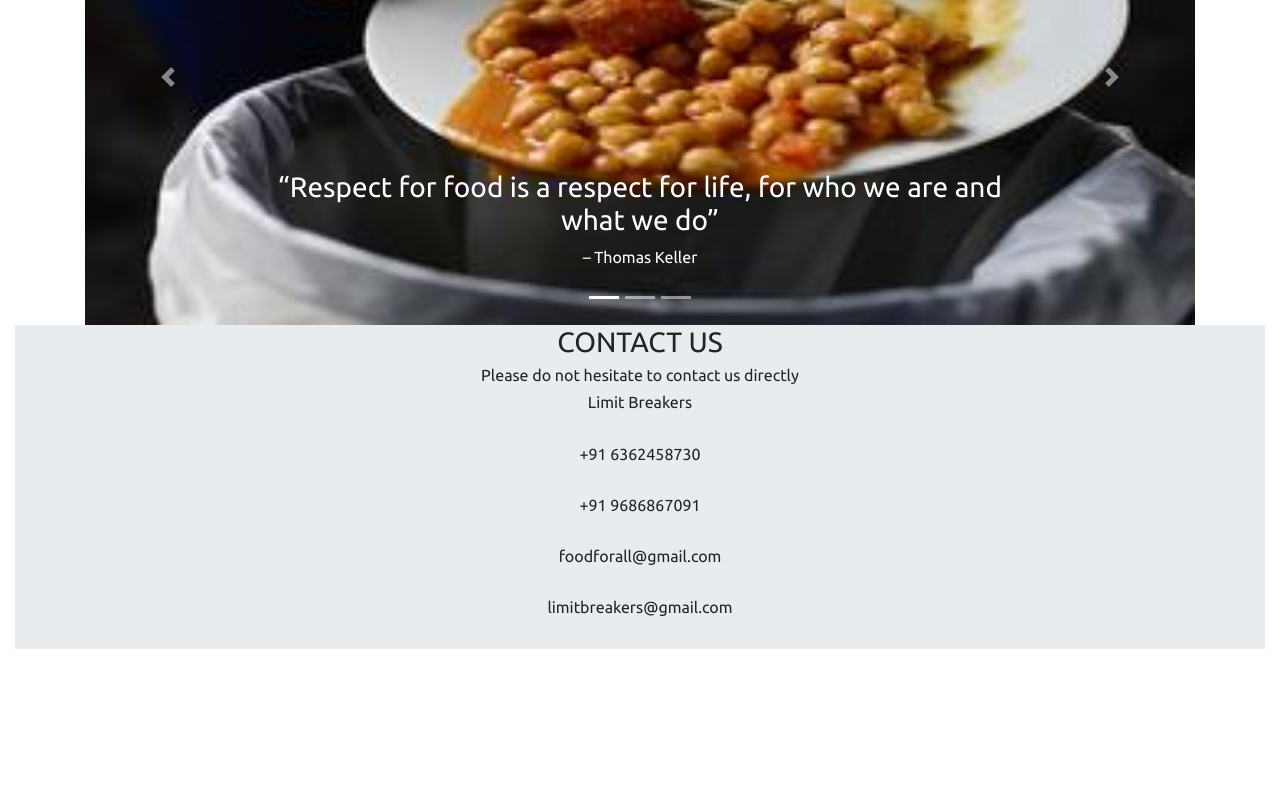
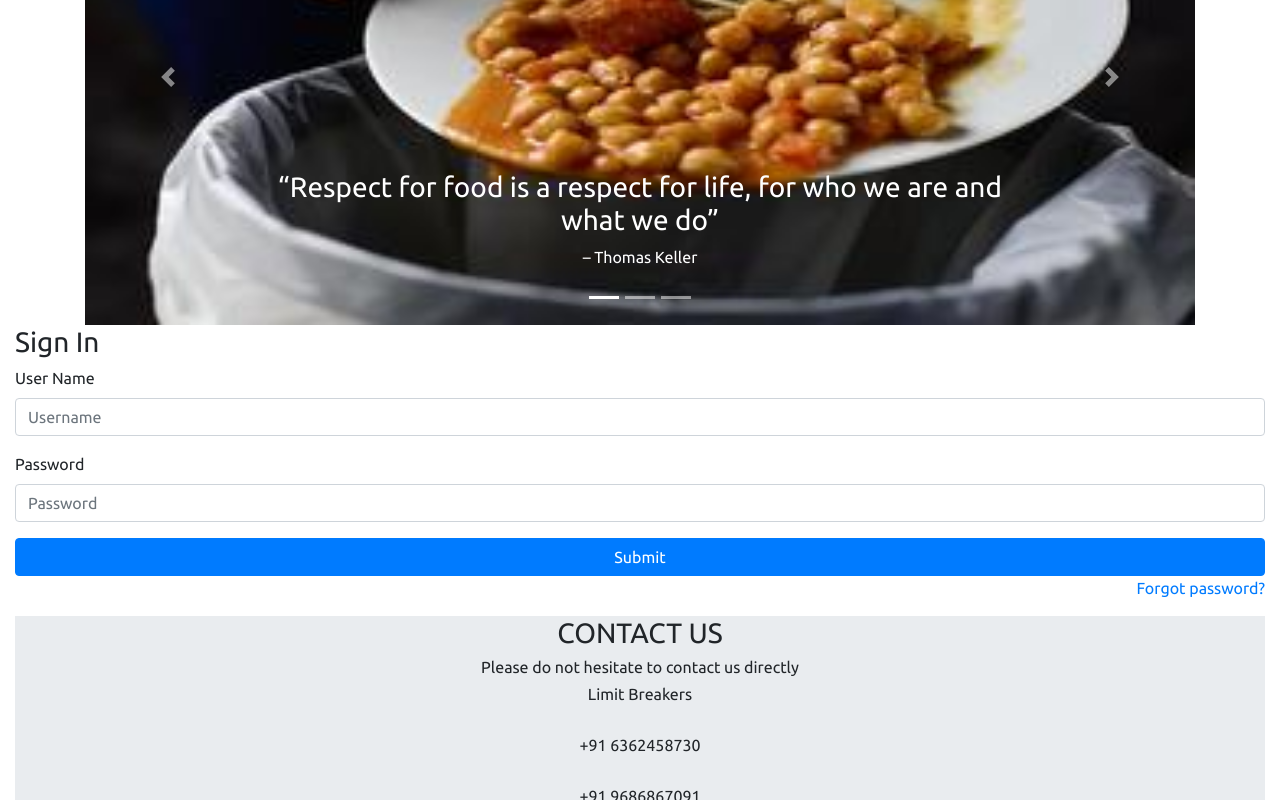
Before and after one commit to Shreesha5102/Waste-Food-Management, a React (Create React App) app in the folder frontend/: page /admin in a window 1280 px wide. Shown: the part 477-1277 px from the top of the page. Before the commit the page ends 1126 px from the top, so only its background shows below. Built offline with nearby package versions, Linux system fonts and the light colour scheme.

Commit message:
admin login

```diff
--- a/frontend/src/App.js
+++ b/frontend/src/App.js
@@ -27,6 +27,7 @@ function App() {
           <Route path="/" exact component= { Content } />
           <Route path="/donate" exact component= { Donate } />
           <Route path="/recieve" exact component= { Reciever } />
+          <Route path="/admin" exact component= { Login } />
 
         </Switch>
         <Contact />
--- a/frontend/src/components/Login.jsx
+++ b/frontend/src/components/Login.jsx
@@ -1,72 +1,61 @@
 import React, { Component } from "react";
 
 export default class Login extends Component {
-    render() {
-        const validate = () => {
-            var un = document.login.username.value;
-	var pw = document.login.password.value;
+	constructor(props) {
+		super(props);
+		this.state = {
+			un: "",
+			pw: ""
+		}
+	}
+
+	handlechange = (event) => {
+        let name = event.target.name;
+        let value = event.target.value;
+        this.setState({
+            [name] : value
+        });
+	}
+	validate = (event) => {
+		event.preventDefault();
 		var valid = false;
 		var usernameArray = ["Swaroop", "Shreesha"];
 		var passwordArray = ["12345", "54321"];
-	for (var i = 0; i < usernameArray.length; i++)
- {
-
-	if ((un == usernameArray[i]) && (pw == passwordArray[i]))
-	{
+		var count = 0;
+		for (var i = 0; i < usernameArray.length; i++){
+			if ((this.state.un === usernameArray[i]) && (this.state.pw === passwordArray[i])){
 				valid = true;
 				break;
 			}
 		}
-	if (valid)
-	{
+		if (valid){
 			alert("Login was successful");
-		window.location = "www.google.ie";
-		return false;
-	}
-	var again = " tries";
-	if (count ==1)
-	{
-		again = " try"
-	}
-	if (count >= 1)
-	{
-		alert("Wrong password or username")
-		count--;
-	}
-	else
-	{
-		alert("Incorrect password or username you are now blocked");
-		document.login.username.value = "You are now Blocked";
-		document.login.password.value = "Fool you can't see this";
-		document.login.username.disabled = true;
-		document.login.password.disabled = true;
-		return false;
+			window.location = "http://localhost:3000";
+		}else{
+			alert("Login was unsuccessful");
+			window.location = "http://localhost:3000/admin";
 		}
 	}
+
+    render() {
+
         return (
-            <form>
+            <form onSubmit = { event => this.validate(event)}>
                 <h3>Sign In</h3>
 
                 <div className="form-group">
-                    <label>Email address</label>
-                    <input type="email" className="form-control" placeholder="Enter email" />
+                    <label>User Name</label>
+                    <input name="un" type="text" className="form-control" placeholder="Username" onChange={event => this.handlechange(event)} required/>
                 </div>
 
                 <div className="form-group">
                     <label>Password</label>
-                    <input type="password" className="form-control" placeholder="Enter password" />
+                    <input name="pw" type="password" className="form-control" placeholder="Password" onChange={event => this.handlechange(event)} required />
                 </div>
 
-                <div className="form-group">
-                    <div className="custom-control custom-checkbox">
-                        <input type="checkbox" className="custom-control-input" id="customCheck1" />
-                        <label className="custom-control-label" htmlFor="customCheck1">Remember me</label>
-                    </div>
-                </div>
-
-                <button type="submit" className="btn btn-primary btn-block" onClick={validate}>Submit </button>
+                <button type="submit" className="btn btn-primary btn-block">Submit </button>
                 <p className="forgot-password text-right">
-                    Forgot <a href="#">password?</a>
+					<a href="#">Forgot password?</a>
                 </p>
             </form>
         );
--- a/frontend/src/components/Reciever.jsx
+++ b/frontend/src/components/Reciever.jsx
@@ -79,13 +79,13 @@ class Reciever extends Component {
                         <Col md="3">
                             <Form.Group controlId="formBasicname">
                                 <Form.Label>Name</Form.Label>
-                                <Form.Control type="text" placeholder="Name" />
+                                <Form.Control type="text" placeholder="Name" onChange={event => this.handlechange(event)} required/>
                             </Form.Group>
                         </Col>
                         <Col md="3">
                             <Form.Group controlId="formBasicnumber">
                                 <Form.Label>Phone Number</Form.Label>
-                                <Form.Control type="text" placeholder="Phone Number" pattern="^[6-9][0-9]{9}$" />
+                                <Form.Control type="text" placeholder="Phone Number" pattern="^[6-9][0-9]{9}$" onChange={event => this.handlechange(event)} required/>
                             </Form.Group>
                         </Col>
                         <Col md="3"></Col>
@@ -96,13 +96,13 @@ class Reciever extends Component {
                         <Col md="3">
                             <Form.Group controlId="formBasicname">
                                 <Form.Label>street</Form.Label>
-                                <Form.Control type="text" placeholder="street" />
+                                <Form.Control type="text" placeholder="street" onChange={event => this.handlechange(event)} required />
                             </Form.Group>
                         </Col>
                         <Col md="3">
                             <Form.Group>
                                 <Form.Label>Country</Form.Label>
-                                <Form.Control name="country" as="select" className="countries order-alpha presel-IN" id="countryId" >
+                                <Form.Control name="country" as="select" className="countries order-alpha presel-IN" id="countryId" onChange={event => this.handlechange(event)} required>
                                     <option>select</option>
                                 </Form.Control>
                             </Form.Group>
@@ -115,7 +115,7 @@ class Reciever extends Component {
                         <Col md="3">
                             <Form.Group>
                                 <Form.Label>State</Form.Label>
-                                <Form.Control name="state" as="select" className="states order-alpha" id="stateId">
+                                <Form.Control name="state" as="select" className="states order-alpha" id="stateId" onChange={event => this.handlechange(event)} required>
                                     <option>select</option>
                                 </Form.Control>
                             </Form.Group>
@@ -123,7 +123,7 @@ class Reciever extends Component {
                         <Col md="3">
                             <Form.Group>
                                 <Form.Label>City</Form.Label>
-                                <Form.Control name="city" as="select" className="cities order-alpha limit-pop-10000" id="cityId">
+                                <Form.Control name="city" as="select" className="cities order-alpha limit-pop-10000" id="cityId" onChange={event => this.handlechange(event)} required>
                                     <option>select</option>
                                 </Form.Control>
                             </Form.Group>
```
Lines whose indentation alone changed are shown as unchanged.
